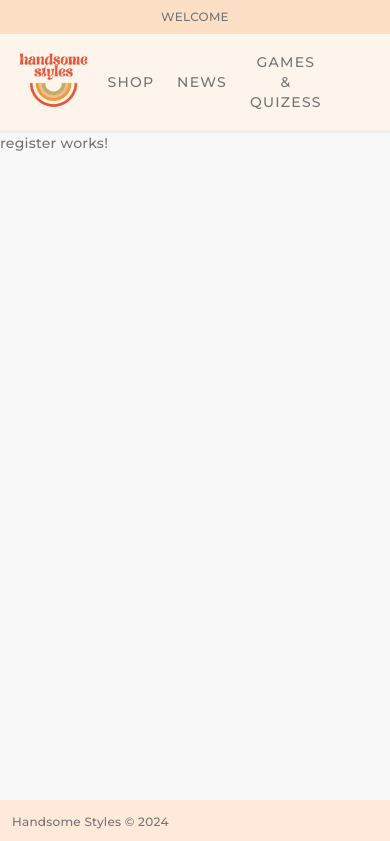
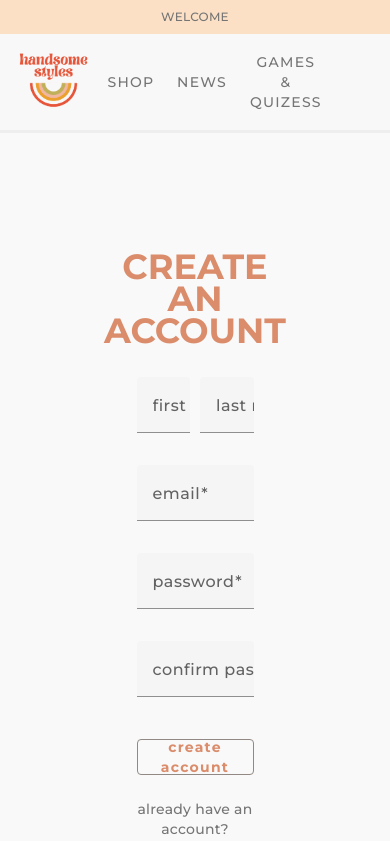
Before and after one commit to anjanegic/HandsomeStyles, an Angular app in the folder frontend/: page /register in a window 390 px wide. Shown: the top 841 px of the page. Built offline with nearby package versions, Linux system fonts and the light colour scheme.

Commit message:
feat(user) add homepage phonecases

```diff
--- a/frontend/src/app/app.component.css
+++ b/frontend/src/app/app.component.css
@@ -32,7 +32,7 @@
   position: sticky;
   top: 0; /* Definišemo poziciju lepljivosti */
   z-index: 1000;
-  background-color: #fdf4eb;
+  background-color: #f9f8f8;
 }
 
 .site-header.scrolled {
--- a/frontend/src/app/change-data-dialog/change-data-dialog.component.ts
+++ b/frontend/src/app/change-data-dialog/change-data-dialog.component.ts
@@ -10,6 +10,7 @@ import { MatInputModule } from '@angular/material/input';
 import { UserService } from '../user.service';
 import { Router } from '@angular/router';
 import { AuthService } from '../auth.service';
+import { Location } from '@angular/common';
 
 @Component({
   selector: 'change-data-dialog-component',
@@ -40,7 +41,7 @@ export class ChangeDataDialogComponent {
   changeDataForm: FormGroup;
   errorMessage = '';
 
-  constructor(private formBuilder: FormBuilder, private service: UserService, private router: Router, private authService: AuthService) {
+  constructor(private formBuilder: FormBuilder, private service: UserService, private router: Router, private authService: AuthService, private location: Location) {
     this.user = this.authService.getUser();
     this.changeDataForm = this.formBuilder.group({
       firstname: [this.user.firstname, []],
@@ -56,6 +57,7 @@ export class ChangeDataDialogComponent {
 
   onSubmit(): void {
     if (this.changeDataForm.valid) {
+      const _id = this.user._id;
       const formValues = this.changeDataForm.value;
       const email = formValues.email;
       const firstname = formValues.firstname;
@@ -66,13 +68,15 @@ export class ChangeDataDialogComponent {
       const postalCode = formValues.postalCode;
       const phone = formValues.phone;
       console.log('Form Submitted!', formValues);
-      // this.service.changeData(email, firstname, lastname, address, country, phone).subscribe((data) => {
-      //   if (data == null) alert('Nema korisnika');
-      //   else {
-      //     this.authService.login(data);
-      //     this.router.navigate(['']);
-      //   }
-      // });
+      this.service.changeData(_id, email, firstname, lastname, address, city, country, postalCode, phone).subscribe((data) => {
+        if (data == null) alert('Nema korisnika');
+        else {
+          this.authService.login(data);
+          this.router.navigate(['user-info']).then(() => {
+            window.location.reload();
+          });
+        }
+      });
     } else {
       console.log('Form is not valid');
     }
--- a/frontend/src/app/homepage/homepage.component.css
+++ b/frontend/src/app/homepage/homepage.component.css
@@ -0,0 +1,45 @@
+.homepage-top {
+  background-image: url("/IMG_2057.png");
+  background-size: cover;
+  background-position: 25% 64%;
+  background-repeat: no-repeat;
+  height: 700px;
+  width: 100%;
+  color: white;
+  display: flex;
+  align-items: center;
+  justify-content: flex-end; /* Pomeranje kontejnera na desnu stranu */
+}
+
+.container {
+  display: flex;
+  flex-direction: column;
+  align-items: flex-end;
+  margin: 12vw;
+}
+
+.top-left {
+  margin-bottom: 15px;
+}
+
+.cusom-h {
+  font-size: 35px;
+  font-weight: 600;
+}
+
+.custom-button {
+  background-color: #fbe0c5;
+  color: rgb(55, 50, 50);
+  border-radius: 30px;
+  font-size: 1.5em;
+  padding: 15px 30px;
+  height: auto;
+  width: auto;
+}
+
+.best-sellers {
+  display: block;
+  width: 100%;
+  height: 400px;
+  background-color: white;
+}
--- a/frontend/src/app/homepage/homepage.component.html
+++ b/frontend/src/app/homepage/homepage.component.html
@@ -1 +1,16 @@
-<p>HOMEPAGE</p>
+<div class="homepage-top">
+  <div class="container">
+    <div class="top-left">
+      <h1 class="cusom-h">PHONE CASES FOR EVERYONE</h1>
+    </div>
+    <div class="button-shop">
+      <button mat-stroked-button class="custom-button" (click)="navigateToShopPhoneCases()">SHOP NOW</button>
+    </div>
+  </div>
+</div>
+<div class="best-sellers">
+  <h1 class="cusom-h">BEST SELLERS</h1>
+  <div class="best-seller-cards">
+    <div class="best-seller-card"></div>
+  </div>
+</div>
--- a/frontend/src/app/homepage/homepage.component.ts
+++ b/frontend/src/app/homepage/homepage.component.ts
@@ -1,12 +1,18 @@
 import { Component } from '@angular/core';
+import { MatButtonModule } from '@angular/material/button';
+import { Router } from '@angular/router';
 
 @Component({
   selector: 'app-homepage',
   standalone: true,
-  imports: [],
+  imports: [MatButtonModule],
   templateUrl: './homepage.component.html',
-  styleUrl: './homepage.component.css'
+  styleUrl: './homepage.component.css',
 })
 export class HomepageComponent {
+  constructor(private router: Router) {}
 
+  navigateToShopPhoneCases() {
+    this.router.navigate(['/login']);
+  }
 }
--- a/frontend/src/app/login/login.component.css
+++ b/frontend/src/app/login/login.component.css
@@ -34,7 +34,7 @@ h1 {
 
 .login-form {
   width: 100%;
-  max-width: 600px; /* Maksimalna širina forme */
+  max-width: 600px;
   display: flex;
   flex-direction: column;
   align-items: center;
@@ -44,15 +44,31 @@ h1 {
 
 mat-form-field {
   width: 100%; /* Polja za unos zauzimaju punu širinu forme */
-  margin-bottom: 16px; /* Razmak između polja */
+  margin-bottom: 6px; /* Razmak između polja */
+}
+
+mat-error {
+  width: 100% !important;
 }
 
 input {
-  height: 33px; /* Visina polja za unos */
+  height: 30px;
 }
 
 button {
   width: 100%;
-  max-width: 200px; /* Maksimalna širina dugmeta */
-  margin-top: 16px; /* Razmak iznad dugmeta */
+  margin-bottom: 24px;
+  margin-top: 10px;
+  border: 1px solid #938984 !important;
+  color: #da8c6b !important;
+  font-weight: bold;
 }
+
+p {
+  margin: 0;
+}
+
+.login-register-link {
+  text-decoration: underline;
+  cursor: pointer;
+}
--- a/frontend/src/app/login/login.component.html
+++ b/frontend/src/app/login/login.component.html
@@ -3,18 +3,19 @@
     <h1>LOGIN</h1>
     <form [formGroup]="loginForm" (ngSubmit)="onSubmit()" class="login-form">
       <mat-form-field>
-        <mat-label>Email</mat-label>
+        <mat-label>email</mat-label>
         <input matInput formControlName="email" placeholder="name@example.com" />
-        <mat-error *ngIf="loginForm.get('email')?.hasError('email')">Please enter a valid email address</mat-error>
+        <mat-error *ngIf="loginForm.get('email')?.hasError('email')">please enter a valid email address</mat-error>
         <mat-error *ngIf="loginForm.get('email')?.hasError('required')">Email is <strong>required</strong></mat-error>
       </mat-form-field>
       <mat-form-field>
-        <mat-label>Password</mat-label>
+        <mat-label>password</mat-label>
         <input matInput formControlName="password" type="password" />
-        <mat-error *ngIf="loginForm.get('password')?.hasError('pattern')">Password must be a combination of lower-case, upper-case, numbers and at least 9 characters long</mat-error>
         <mat-error *ngIf="loginForm.get('password')?.hasError('required')">Password is <strong>required</strong></mat-error>
       </mat-form-field>
       <button mat-stroked-button color="basic" type="submit">log in</button>
     </form>
+    <p>don't have an account?</p>
+    <p class="login-register-link" (click)="navigateToRegister()">create account</p>
   </div>
 </div>
--- a/frontend/src/app/login/login.component.ts
+++ b/frontend/src/app/login/login.component.ts
@@ -47,4 +47,8 @@ export class LoginComponent {
       console.log('Form is not valid');
     }
   }
+
+  navigateToRegister() {
+    this.router.navigate(['/register']);
+  }
 }
--- a/frontend/src/app/register/register.component.css
+++ b/frontend/src/app/register/register.component.css
@@ -0,0 +1,77 @@
+:host {
+  display: block;
+  width: 100%;
+  height: 100%;
+  font-family: "Montserrat", sans-serif !important;
+}
+
+h1 {
+  font-weight: bold;
+  font-size: 35px;
+  margin: 0 0 30px;
+  color: #da8c6b;
+}
+
+.name-fields {
+  display: flex;
+  width: 100%;
+  gap: 10px;
+}
+
+.register-container {
+  display: flex;
+  justify-content: center;
+  align-items: center;
+  height: 100vh;
+  background-color: #f9f9f9;
+}
+
+.register-div {
+  text-align: center;
+  display: flex;
+  flex-direction: column;
+  align-items: center;
+  justify-content: center;
+  width: 30%;
+}
+
+.register-form {
+  width: 100%;
+  max-width: 600px;
+  display: flex;
+  flex-direction: column;
+  align-items: center;
+  justify-content: center;
+  font-family: "Montserrat", sans-serif !important;
+}
+
+mat-form-field {
+  width: 100%;
+  margin-bottom: 10px;
+}
+
+mat-error {
+  width: 110% !important;
+}
+
+input {
+  height: 20px;
+}
+
+button {
+  width: 100%;
+  margin-bottom: 24px;
+  margin-top: 10px;
+  border: 1px solid #938984 !important;
+  color: #da8c6b !important;
+  font-weight: bold;
+}
+
+p {
+  margin: 0;
+}
+
+.login-register-link {
+  text-decoration: underline;
+  cursor: pointer;
+}
--- a/frontend/src/app/register/register.component.html
+++ b/frontend/src/app/register/register.component.html
@@ -1 +1,40 @@
-<p>register works!</p>
+<div class="register-container">
+  <div class="register-div">
+    <h1>CREATE AN ACCOUNT</h1>
+    <form [formGroup]="registerForm" (ngSubmit)="onSubmit()" class="register-form">
+      <div class="name-fields">
+        <mat-form-field>
+          <mat-label>first name</mat-label>
+          <input matInput formControlName="firstname" placeholder="firstname" />
+          <mat-error *ngIf="registerForm.get('firstname')?.hasError('required')">first name is <strong>required</strong></mat-error>
+        </mat-form-field>
+        <mat-form-field>
+          <mat-label>last name</mat-label>
+          <input matInput formControlName="lastname" placeholder="lastname" />
+          <mat-error *ngIf="registerForm.get('lastname')?.hasError('required')">last name is <strong>required</strong></mat-error>
+        </mat-form-field>
+      </div>
+      <mat-form-field>
+        <mat-label>email</mat-label>
+        <input matInput formControlName="email" placeholder="name@example.com" />
+        <mat-error *ngIf="registerForm.get('email')?.hasError('email')">please enter a valid email address</mat-error>
+        <mat-error *ngIf="registerForm.get('email')?.hasError('required')">email is <strong>required</strong></mat-error>
+      </mat-form-field>
+      <mat-form-field>
+        <mat-label>password</mat-label>
+        <input matInput formControlName="password" type="password" />
+        <mat-error *ngIf="registerForm.get('password')?.hasError('pattern')">password must be at least 8 characters long and include at least one number</mat-error>
+        <mat-error *ngIf="registerForm.get('password')?.hasError('required')">password is <strong>required</strong></mat-error>
+      </mat-form-field>
+      <mat-form-field>
+        <mat-label>confirm password</mat-label>
+        <input matInput formControlName="passwordRepeat" type="password" />
+        <mat-error *ngIf="registerForm.hasError('passwordMismatch')">passwords must match</mat-error>
+        <mat-error *ngIf="registerForm.get('passwordRepeat')?.hasError('required')">password is <strong>required</strong></mat-error>
+      </mat-form-field>
+      <button mat-stroked-button color="basic" type="submit">create account</button>
+    </form>
+    <p>already have an account?</p>
+    <p class="login-register-link" (click)="navigateToLogin()">log in</p>
+  </div>
+</div>
--- a/frontend/src/app/register/register.component.ts
+++ b/frontend/src/app/register/register.component.ts
@@ -1,12 +1,79 @@
 import { Component } from '@angular/core';
+import { FormBuilder, FormControl, FormGroup, FormsModule, ReactiveFormsModule, Validators } from '@angular/forms';
+import { UserService } from '../user.service';
+import { Router } from '@angular/router';
+import { AuthService } from '../auth.service';
+import { MatFormFieldModule } from '@angular/material/form-field';
+import { MatInputModule } from '@angular/material/input';
+import { MatButtonModule } from '@angular/material/button';
+import { MatDividerModule } from '@angular/material/divider';
+import { MatIconModule } from '@angular/material/icon';
+import { CommonModule } from '@angular/common';
 
 @Component({
   selector: 'app-register',
   standalone: true,
-  imports: [],
+  imports: [FormsModule, MatFormFieldModule, MatInputModule, ReactiveFormsModule, MatButtonModule, MatDividerModule, MatIconModule, CommonModule],
   templateUrl: './register.component.html',
-  styleUrl: './register.component.css'
+  styleUrl: './register.component.css',
 })
 export class RegisterComponent {
+  firstnameFormControl = new FormControl('', [Validators.required]);
+  lastnameFormControl = new FormControl('', [Validators.required]);
+  emailFormControl = new FormControl('', [Validators.required, Validators.email]);
+  passwordFormControl = new FormControl('', [Validators.required]);
+  passwordRepeatFormControl = new FormControl('', [Validators.required]);
+  registerForm: FormGroup;
+  errorMessage = '';
 
+  constructor(private formBuilder: FormBuilder, private service: UserService, private router: Router, private authService: AuthService) {
+    this.registerForm = this.formBuilder.group(
+      {
+        firstname: ['', [Validators.required]],
+        lastname: ['', [Validators.required]],
+        email: ['', [Validators.required, Validators.email]],
+        password: ['', [Validators.required, Validators.pattern(/^(?=.*\d)[A-Za-z\d]{8,}$/)]],
+        passwordRepeat: ['', [Validators.required]],
+      },
+      { validator: this.passwordMatchValidator }
+    );
+  }
+
+  passwordMatchValidator(form: FormGroup) {
+    const password = form.get('password')?.value;
+    const passwordRepeat = form.get('passwordRepeat')?.value;
+    return password === passwordRepeat ? null : { passwordMismatch: true };
+  }
+
+  onSubmit(): void {
+    if (this.registerForm.valid) {
+      const formValues = this.registerForm.value;
+      const email = formValues.email;
+      const firstname = formValues.firstname;
+      const lastname = formValues.lastname;
+      const password = formValues.password;
+      console.log('Form Submitted!', formValues);
+      this.service.register(email, firstname, lastname, password).subscribe((data) => {
+        if (data == null) alert('Error');
+        else {
+          this.authService.login(data);
+          this.router.navigate(['']);
+        }
+      });
+      //   this.service.login(email, password).subscribe((data) => {
+      //     if (data == null) alert('Nema korisnika');
+      //     else {
+      //       this.authService.login(data);
+      //       this.router.navigate(['']);
+      //     }
+      //   });
+      // } else {
+      //   console.log('Form is not valid');
+      // }
+    }
+  }
+
+  navigateToLogin() {
+    this.router.navigate(['/login']);
+  }
 }
--- a/frontend/src/app/user.service.ts
+++ b/frontend/src/app/user.service.ts
@@ -17,4 +17,29 @@ export class UserService {
     };
     return this.http.post<User>(`${this.uri}/login`, data);
   }
+
+  register(email: string, firstname: string, lastname: string, password: string) {
+    const data = {
+      email: email,
+      firstname: firstname,
+      lastname: lastname,
+      password: password,
+    };
+    return this.http.post<User>(`${this.uri}/register`, data);
+  }
+
+  changeData(_id: string, email: string, firstname: string, lastname: string, address: string, city: string, country: string, postalCode: string, phone: string) {
+    const data = {
+      _id: _id,
+      email: email,
+      firstname: firstname,
+      lastname: lastname,
+      city: city,
+      address: address,
+      country: country,
+      postalCode: postalCode,
+      phone: phone,
+    };
+    return this.http.post<User>(`${this.uri}/change-data`, data);
+  }
 }
```
